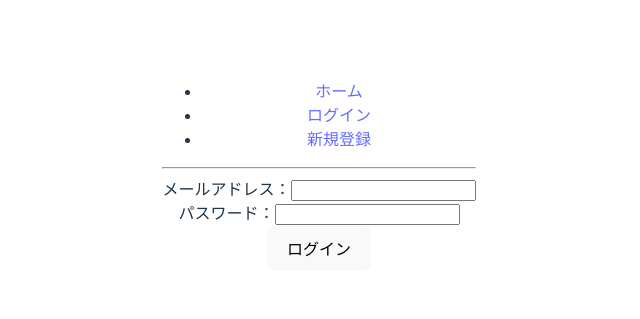
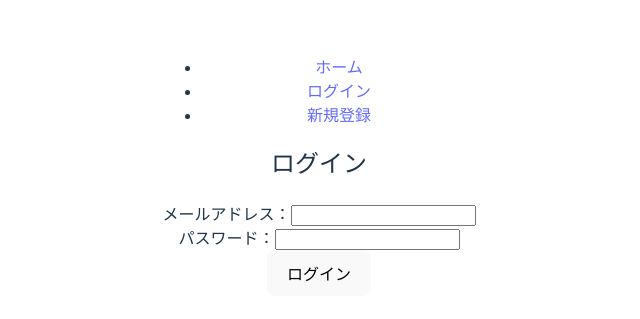
Before and after one commit to tyuya1173/railway-books-review, a React (Vite) app: page /components/Login in a window 1280 px wide. Shown: the part 233-552 px from the top of the page, without its empty margins (321-961 px from the left). Built offline with nearby package versions, Linux system fonts and the light colour scheme.

Commit message:
サインアップ・ログイン機能追加

```diff
--- a/package.json
+++ b/package.json
@@ -9,11 +9,15 @@
     "lint": "eslint .",
     "preview": "vite preview",
     "test": "jest",
-    "e2e" : "playwright test"
+    "e2e": "playwright test"
   },
   "dependencies": {
+    "compressorjs": "^1.2.1",
     "react": "^18.3.1",
+    "react-cookie": "^7.2.2",
     "react-dom": "^18.3.1",
+    "react-hook-form": "^7.54.1",
+    "react-redux": "^9.2.0",
     "react-router-dom": "^6.26.2"
   },
   "devDependencies": {
--- a/src/components/Login.jsx
+++ b/src/components/Login.jsx
@@ -1,53 +1,57 @@
 import React, { useState } from "react";
+import axios from "axios";
 //import "/src/components/Login.css";
 
+const Login = () => {
+    const url = "https://railway.bookreview.techtrain.dev";
+    const [errorMessage, setErrorMessage] = useState("");
+    const [successMessage, setSuccessMessage] = useState("");
+    const [email, setEmail] = useState("");
+    const [password, setPassword] = useState("");
 
-const Login = (props) => {
-    const [emailError, setEmailError] = useState("");
-    const [passwordError, setPasswordError] = useState("");
+    const onLogin = () => {
+        const data = {
+            email: email,
+            password: password
+        };
 
-    const validate = (e) => {
-        e.preventDefault();
-        let valid = true;
-
-        if (!e.target.email.value.includes("@")) {
-            setEmailError("正しいメールアドレスを入力してください");
-            valid = false;
-        } else {
-            setEmailError("");
-        }
-
-        if (e.target.password.value.length < 6) {
-            setPasswordError("パスワードは6文字以上である必要があります");
-            valid = false;
-        } else {
-            setPasswordError("");
-        }
-
-        if (valid) {
-            console.log("ログイン成功");
-        }
+        axios
+            .post(`${url}/signin` , data, {
+                headers: {
+                    'Content-Type' : 'application/json'
+                }
+            })
+            .then((res) => {
+                const token = res.data.token;
+                setSuccessMessage("サインインに成功しました!");
+                setErrorMessage("");
+            })
+            .catch((err) => {
+                setErrorMessage(`サインインに失敗しました: ${err.response?.message || err.message}`);
+                setSuccessMessage("");
+            });
     };
 
     return (
-        <div className="container">
-            <b>{props.title}</b>
-            <hr />
-            <form onSubmit={validate}>
-                <div>
-                    <label>メールアドレス：</label>
-                    <input type="text" name="email" />
-                    {emailError && <p className="email-error">{emailError}</p>}
-                </div>
-                <div className="spacer" />
-                <div>
-                    <label>パスワード：</label>
-                    <input type="text" name="password" />
-                    {passwordError && <p className="password-error">{passwordError}</p>}
-                </div>
-                <div className="spacer" />
-                <button type="submit">ログイン</button>
-            </form>
+        <div>
+            <main className="login">
+                <h2>ログイン</h2>
+                <label>メールアドレス：</label>
+                <input
+                    type="email"
+                    className="email"
+                    onChange={(e) => setEmail(e.target.value)}
+                ></input>
+                <br />
+                <label>パスワード：</label>
+                <input
+                    type="password"
+                    className="password"
+                    onChange={(e) => setPassword(e.target.value)}
+                ></input>
+                <br />
+                <button type="button" className="login-button" onClick={onLogin}>ログイン</button>
+            </main>
         </div>
     );
 };
--- a/src/components/SignUp.jsx
+++ b/src/components/SignUp.jsx
@@ -3,38 +3,55 @@ import React, { useState } from "react";
 
 const SignUp = () => {
     const url = "https://railway.bookreview.techtrain.dev"
-    const [errorMessage, setErrorMessage] = useState()
+    const [errorMessage, setErrorMessage] = useState("");
+    const [successMessage, setSuccessMessage] = useState("");
+    const [name, setName] = useState("");
+    const [email, setEmail] = useState("");
+    const [password, setPassword] = useState("");
+
     const onSignUp = () => {
         const data = {
-            name: "string",
-            email: "string",
-            password: "string"
+            name: name,
+            email: email,
+            password: password
         }
 
         axios
-            .post(`${url}/users`, data)
+            .post(`${url}/users`, data, {
+                headers: {
+                  'Content-Type': 'application/json'
+               }})
             .then((res) => {
-                const token = res.data.token
-                dispatchEvent(SignIn())
-                setCookie('token', token)
-                history.push('/')
+                const token = res.data.token;
+                setSuccessMessage("登録が完了しました");
+                setErrorMessage("");
             })
             .catch((err) => {
                 setErrorMessage(`サインアップに失敗しました ${err}`)
+                setSuccessMessage("");
             })
     }
     return(
         <div>
             <main className="signup">
-                <h2>新規作成</h2>
+                <h2>新規登録</h2>
                     <label>ユーザー名：</label>
-                    <input type="text" className="name"></input>
+                    <input
+                        type="text"
+                        className="name"
+                        onChange={(e) => setName(e.target.value)}></input>
                     <br />
                     <label>メールアドレス：</label>
-                    <input type="email" className="email"></input>
+                    <input
+                        type="email"
+                        className="email"
+                        onChange={(e) => setEmail(e.target.value)}></input>
                     <br />
                     <label>パスワード：</label>
-                    <input type="password" className="password"></input>
+                    <input
+                        type="password"
+                        className="password"
+                        onChange={(e) => setPassword(e.target.value)}></input>
                     <br />
                     <button type="button" className="signup-button" onClick={onSignUp}>新規登録</button>
             </main>
```
Also changed, not shown: 1 other file (tests, documents, lock files or other folders).
